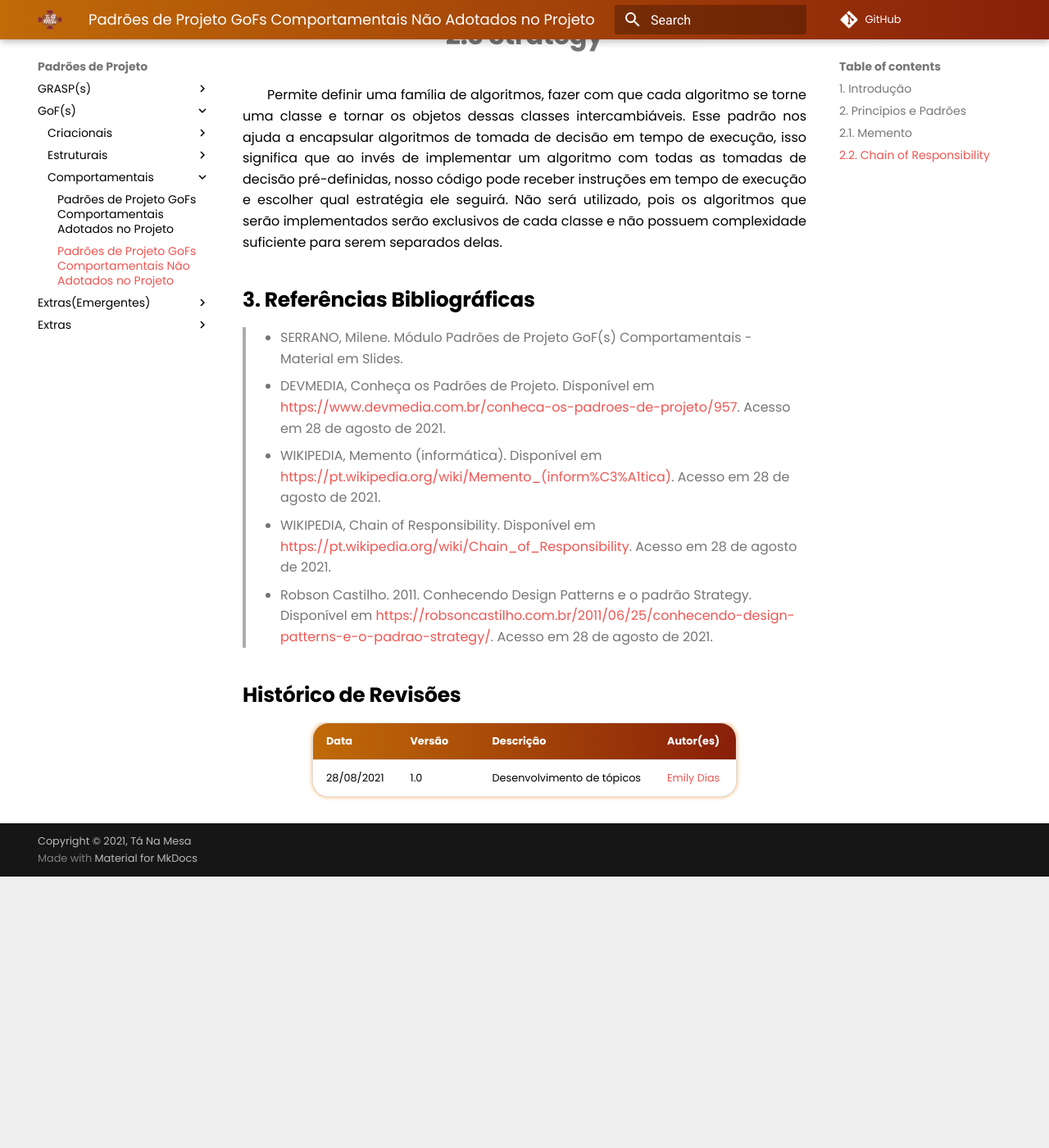
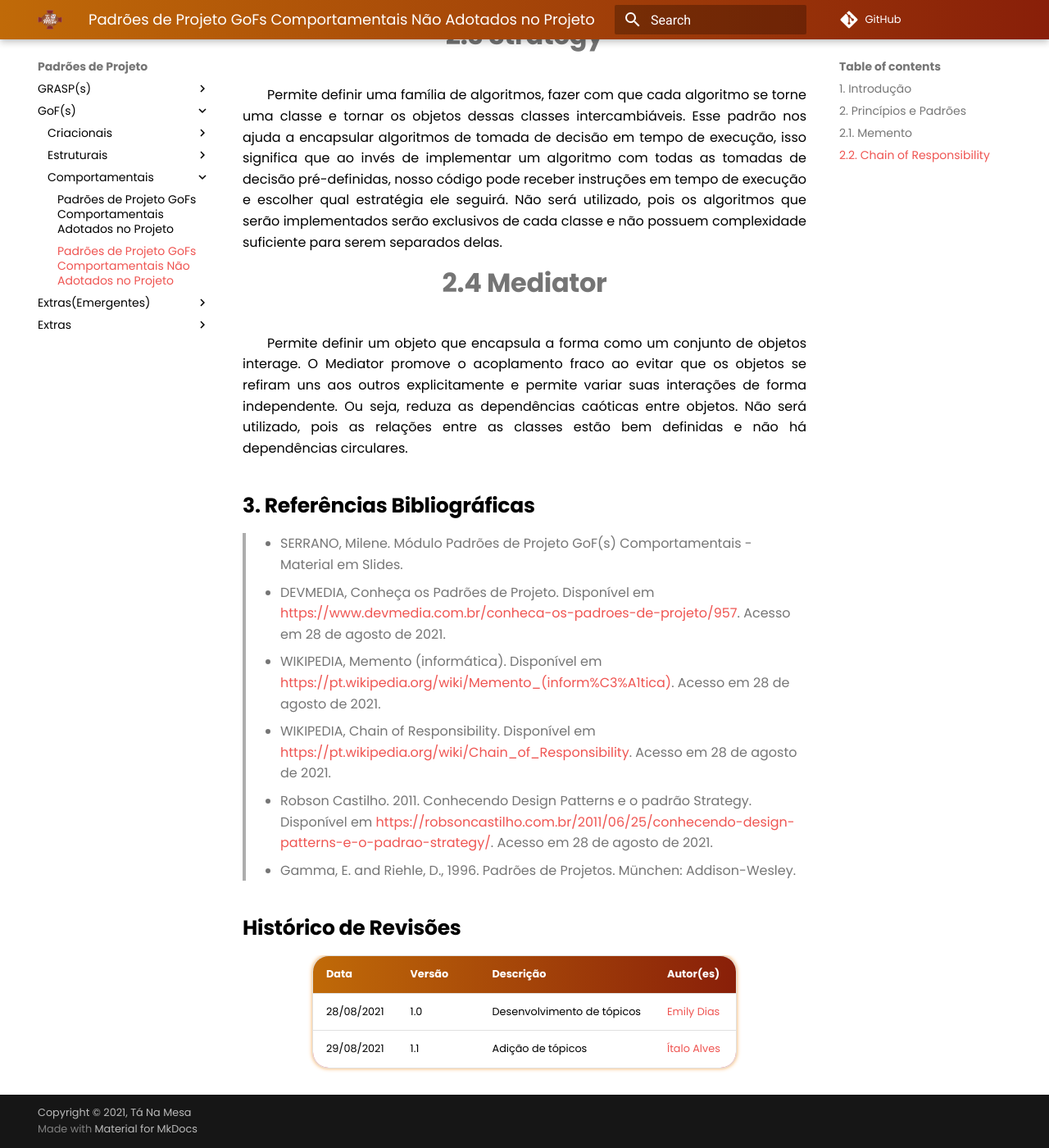
Before and after one commit to UnBArqDsw2021-1/2021.1_G02_TaNaMesa_docs, an MkDocs documentation site: the page built from docs/3-Padroes-de-Projeto/GoFs/Comportamentais/Padroes-Nao-Adotados-no-Projeto.md, in a window 1280 px wide and 1400 px high, scrolled down 1064 px. Shown: the whole window at 82% size. Built offline with MkDocs 1.6.1 and Material for MkDocs 9.7.7, drawn with Linux system fonts in a browser that asks for light colours; comment, search, counter and statistics services are not loaded; before the commit the page ends 2133 px from its top, so only the background shows below that.

Commit message:
(#100) Adiciona tópico GoFs 2.4 Mediator

```diff
--- a/docs/3-Padroes-de-Projeto/GoFs/Comportamentais/Padroes-Nao-Adotados-no-Projeto.md
+++ b/docs/3-Padroes-de-Projeto/GoFs/Comportamentais/Padroes-Nao-Adotados-no-Projeto.md
@@ -20,6 +20,10 @@ Evita a dependência entre um objeto receptor e um objeto solicitante. A base ma
 
 Permite definir uma família de algoritmos, fazer com que cada algoritmo se torne uma classe e tornar os objetos dessas classes intercambiáveis. Esse padrão nos ajuda a encapsular algoritmos de tomada de decisão em tempo de execução, isso significa que ao invés de implementar um algoritmo com todas as tomadas de decisão pré-definidas, nosso código pode receber instruções em tempo de execução e escolher qual estratégia ele seguirá. Não será utilizado, pois os algoritmos que serão implementados serão exclusivos de cada classe e não possuem complexidade suficiente para serem separados delas.
 
+# 2.4 Mediator
+
+Permite definir um objeto que encapsula a forma como um conjunto de objetos interage. O Mediator promove o acoplamento fraco ao evitar que os objetos se refiram uns aos outros explicitamente e permite variar suas interações de forma independente. Ou seja, reduza as dependências caóticas entre objetos. Não será utilizado, pois as relações entre as classes estão bem definidas e não há dependências circulares.
+
 ## 3. Referências Bibliográficas
 
 > - SERRANO, Milene. Módulo Padrões de Projeto GoF(s) Comportamentais - Material em Slides.
@@ -27,9 +31,11 @@ Permite definir uma família de algoritmos, fazer com que cada algoritmo se torn
 > - WIKIPEDIA, Memento (informática). Disponível em <https://pt.wikipedia.org/wiki/Memento_(inform%C3%A1tica)>. Acesso em 28 de agosto de 2021.
 > - WIKIPEDIA, Chain of Responsibility. Disponível em <https://pt.wikipedia.org/wiki/Chain_of_Responsibility>. Acesso em 28 de agosto de 2021.
 > - Robson Castilho. 2011. Conhecendo Design Patterns e o padrão Strategy. Disponível em <https://robsoncastilho.com.br/2011/06/25/conhecendo-design-patterns-e-o-padrao-strategy/>. Acesso em 28 de agosto de 2021.
+> - Gamma, E. and Riehle, D., 1996. Padrões de Projetos. München: Addison-Wesley.
 
 ## Histórico de Revisões
 
-| Data       | Versão | Descrição                  | Autor(es)                                 |
-| :--------- | :----- | :------------------------- | :---------------------------------------- |
-| 28/08/2021 | 1.0    | Desenvolvimento de tópicos | [Emily Dias](https://github.com/emysdias) |
+| Data       | Versão | Descrição                  | Autor(es)                                    |
+| :--------- | :----- | :------------------------- | :------------------------------------------- |
+| 28/08/2021 | 1.0    | Desenvolvimento de tópicos | [Emily Dias](https://github.com/emysdias)    |
+| 29/08/2021 | 1.1    | Adição de tópicos          | [Ítalo Alves](https://github.com/alvesitalo) |
```
